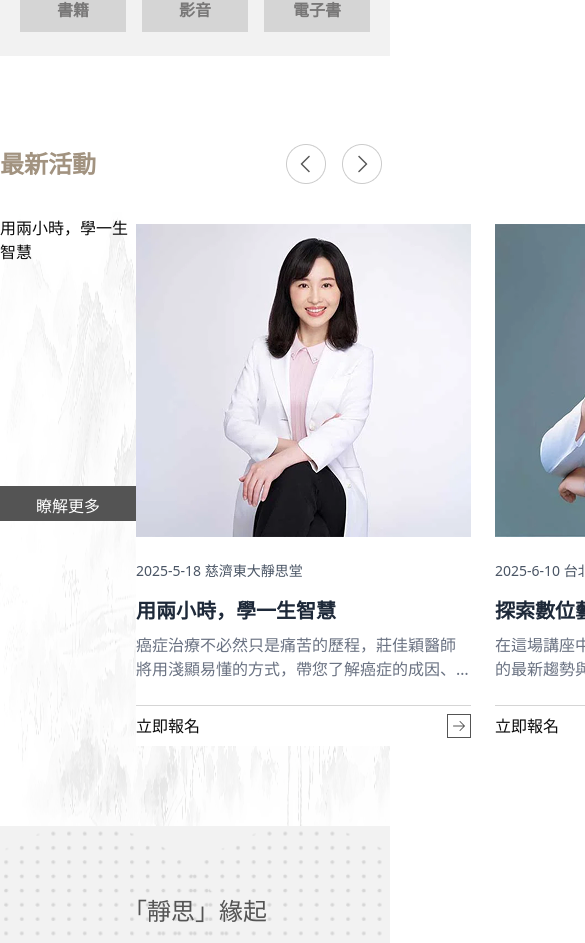
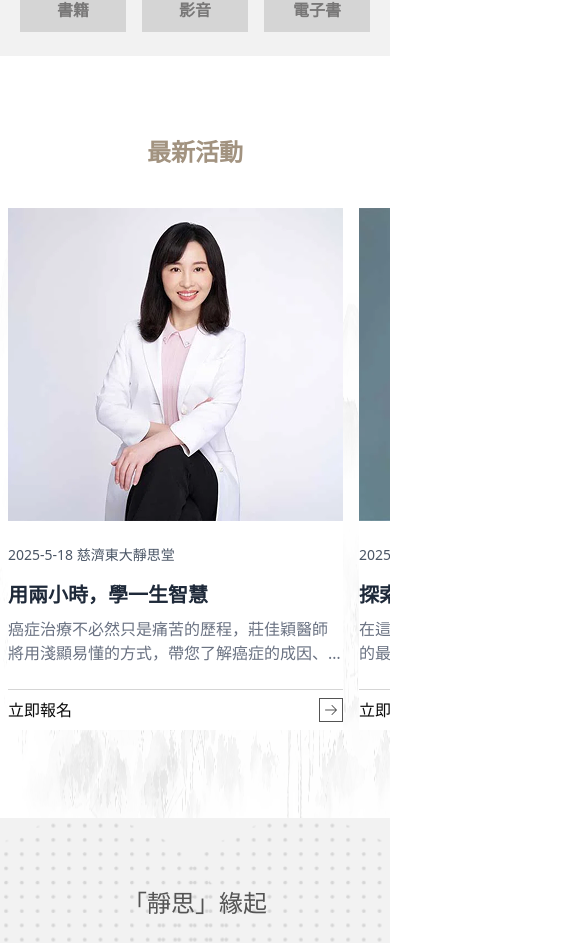
Before and after one commit to u88803494/buddhistShop, a Next.js app: page / in a window 390 px wide. Shown: the part 3773-4716 px from the top of the page, 585 px wide, since content can reach past the window. Built offline with nearby package versions, Linux system fonts and the light colour scheme.

Commit message:
refactor: Improve layout and responsiveness of LatestNewsSection component - Adjusted flex properties and added mobile support for activity display, enhancing user experience across different devices.

```diff
--- a/src/app/components/LatestNewsSection/LatestNewsSection.tsx
+++ b/src/app/components/LatestNewsSection/LatestNewsSection.tsx
@@ -104,9 +104,9 @@ const LatestNewsSection = () => {
       <div className="relative">
         <div className="z-10 mt-20 mx-auto pb-20 max-w-[1417px] w-full">
           {/* 上方標題 */}
-          <div className="mb-6 flex justify-between items-center">
-            <div className="text-2xl font-bold text-[#A29380]">最新活動</div>
-            <div>
+          <div className="mb-6 flex flex-col sm:flex-row justify-between items-center">
+            <div className="text-2xl font-bold text-[#A29380] mb-4 sm:mb-0">最新活動</div>
+            <div className="hidden sm:block">
               <button onClick={handlePrevPage} className="p-2">
                 <img src="/images/icons/nav_left_arrow.png" alt="nav_left_arrow" />
               </button>
@@ -117,7 +117,18 @@ const LatestNewsSection = () => {
           </div>
 
           {/* 活動內容 */}
-          <div className="flex justify-between">
+          {/* 手機版：橫向滑動 */}
+          <div className="sm:hidden w-full px-2 overflow-x-auto pb-2">
+            <div className="flex flex-row flex-nowrap gap-4">
+              {activityList.map((activity) => (
+                <div key={activity.id} className="min-w-[335px]">
+                  <ActivityCard activity={activity} />
+                </div>
+              ))}
+            </div>
+          </div>
+          {/* 桌機版：原本分頁 */}
+          <div className="hidden sm:flex justify-between">
             <div className="">
               <div className="mb-[222px]">用兩小時，學一生智慧</div>
               <div>
```
